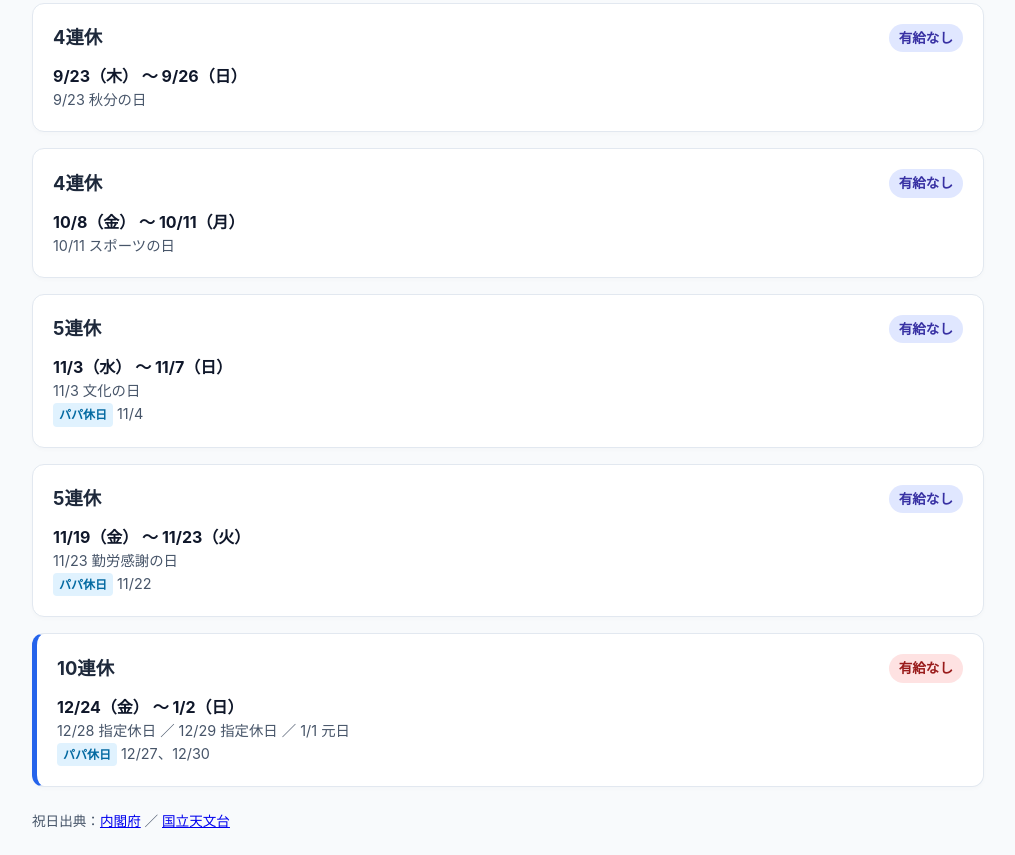
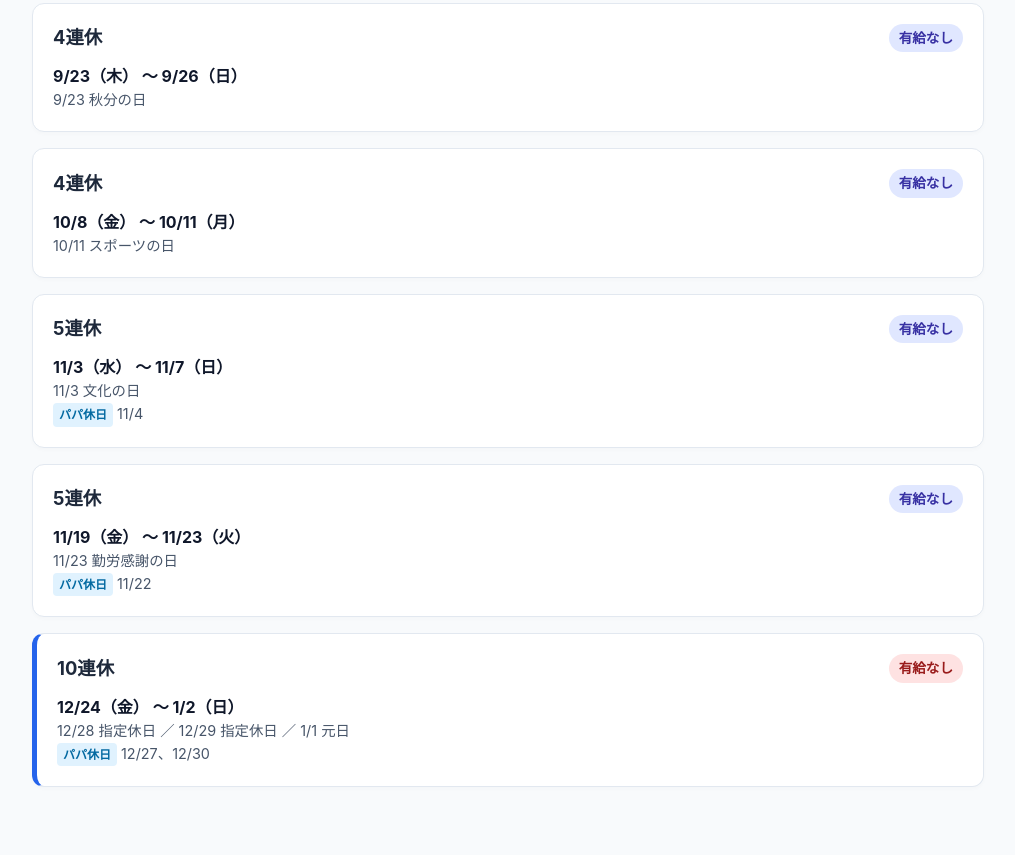
Before and after one commit to yshinada/web, a plain HTML site: page papa-holiday/index.html in a window 1280 px wide. Shown: the part 1695-2550 px from the top of the page, without its empty margins (132-1147 px from the left). After the commit the page ends 2506 px from the top, so only its background shows below. Drawn offline with Linux system fonts and the light colour scheme.

Commit message:
Remove holiday source footer

```diff
--- a/papa-holiday/index.html
+++ b/papa-holiday/index.html
@@ -106,6 +106,5 @@ function render(){
 }
 render();
 </script>
-<footer style="margin-top:24px;color:#475569;font-size:0.85rem">祝日出典：<a href="https://www8.cao.go.jp/chosei/shukujitsu/gaiyou.html">内閣府</a> ／ <a href="https://www.nao.ac.jp/faq/a0301.html">国立天文台</a></footer>
 </body>
 </html>
```
